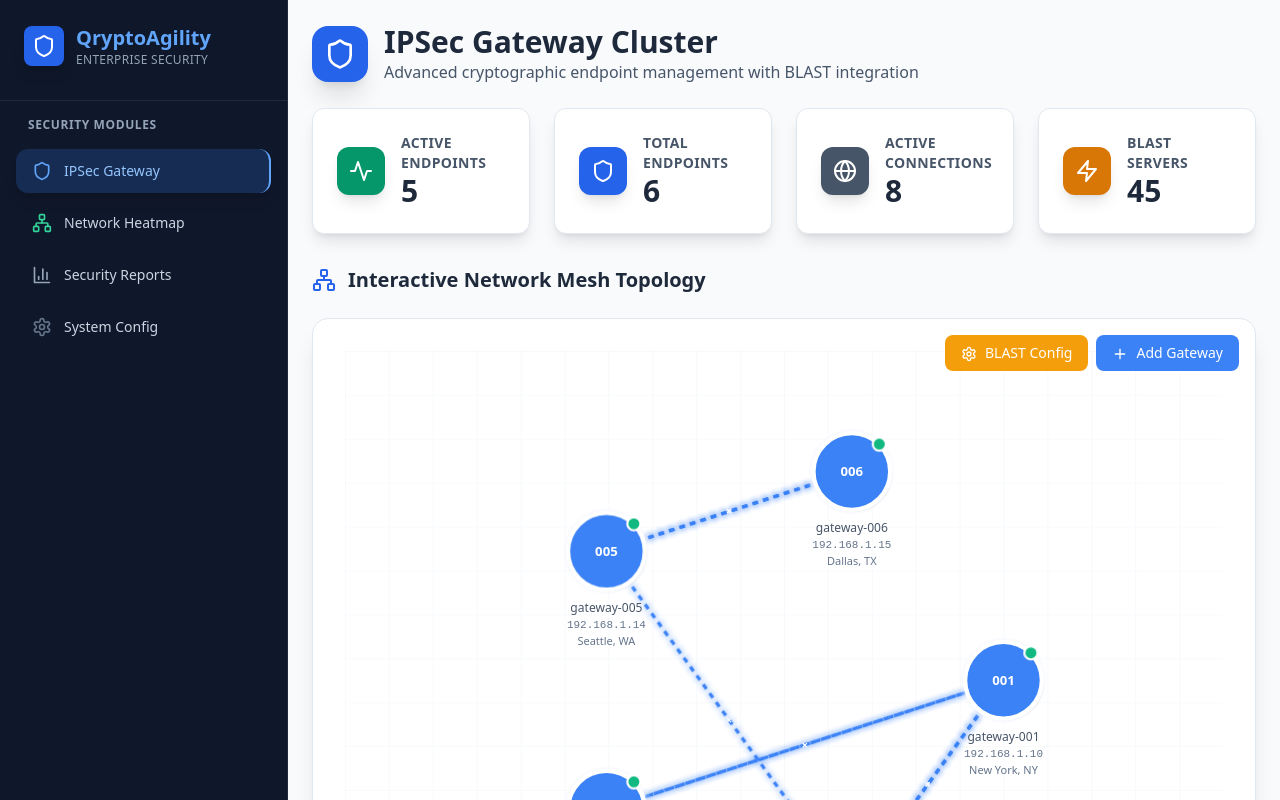
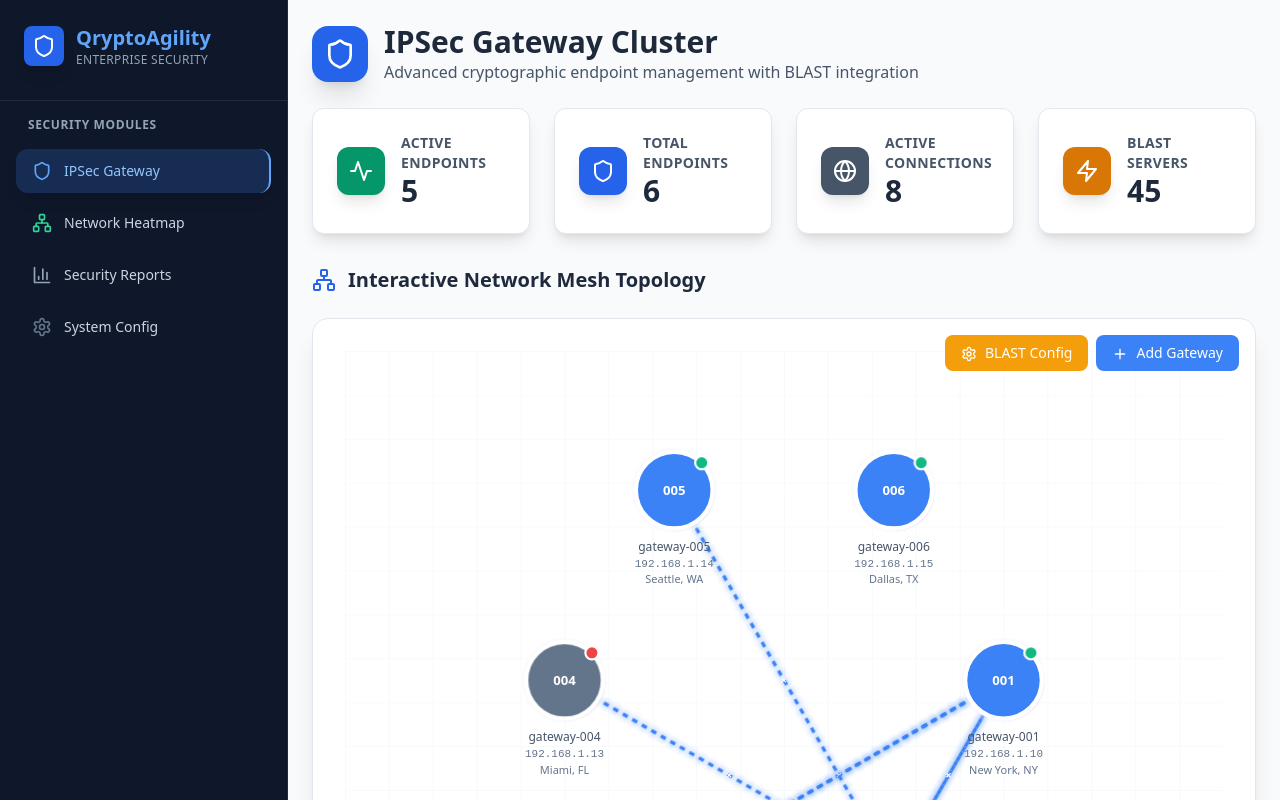
Before and after one commit to Grego22/design001, a React (Vite) app: page / in a window 1280 px wide. Shown: the top 800 px of the page. Built offline with nearby package versions, Linux system fonts and the light colour scheme.

Commit message:
Fix inactive gateway display in mesh network

```diff
--- a/src/components/MeshNetwork.tsx
+++ b/src/components/MeshNetwork.tsx
@@ -72,8 +72,6 @@ const MeshNetwork: React.FC<MeshNetworkProps> = ({
   } | null>(null);
   const [copiedToken, setCopiedToken] = useState(false);
 
-  const activeEndpoints = endpoints.filter(ep => ep.status === 'active');
-
   // Calculate positions for endpoints in a circular layout
   const getEndpointPositions = (): { [key: string]: Position } => {
     const positions: { [key: string]: Position } = {};
@@ -81,8 +79,8 @@ const MeshNetwork: React.FC<MeshNetworkProps> = ({
     const centerY = 300;
     const radius = 200;
 
-    activeEndpoints.forEach((endpoint, index) => {
-      const angle = (index * 2 * Math.PI) / activeEndpoints.length;
+    endpoints.forEach((endpoint, index) => {
+      const angle = (index * 2 * Math.PI) / endpoints.length;
       positions[endpoint.name] = {
         x: centerX + radius * Math.cos(angle),
         y: centerY + radius * Math.sin(angle)
@@ -538,7 +536,7 @@ const MeshNetwork: React.FC<MeshNetworkProps> = ({
         )}
 
         {/* Connection lines */}
-        {activeEndpoints.map(endpoint =>
+        {endpoints.filter(ep => ep.status === 'active').map(endpoint =>
           endpoint.connections.map((conn, connIndex) => {
             const sourcePos = positions[endpoint.name];
             const targetPos = positions[conn.target];
@@ -595,7 +593,7 @@ const MeshNetwork: React.FC<MeshNetworkProps> = ({
         )}
 
         {/* Endpoint nodes */}
-        {activeEndpoints.map((endpoint) => {
+        {endpoints.map((endpoint) => {
           const pos = positions[endpoint.name];
           if (!pos) return null;
 
```
